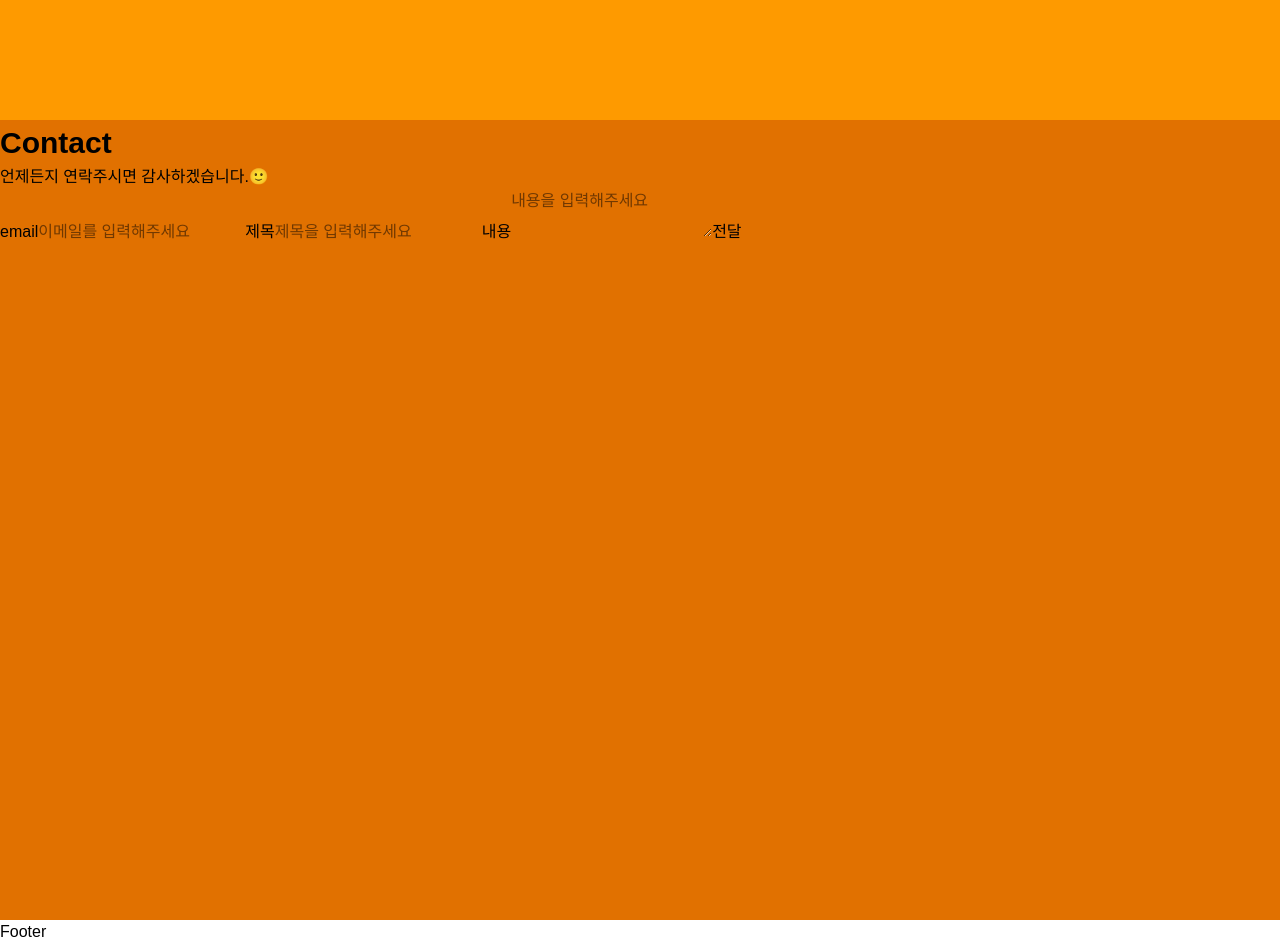
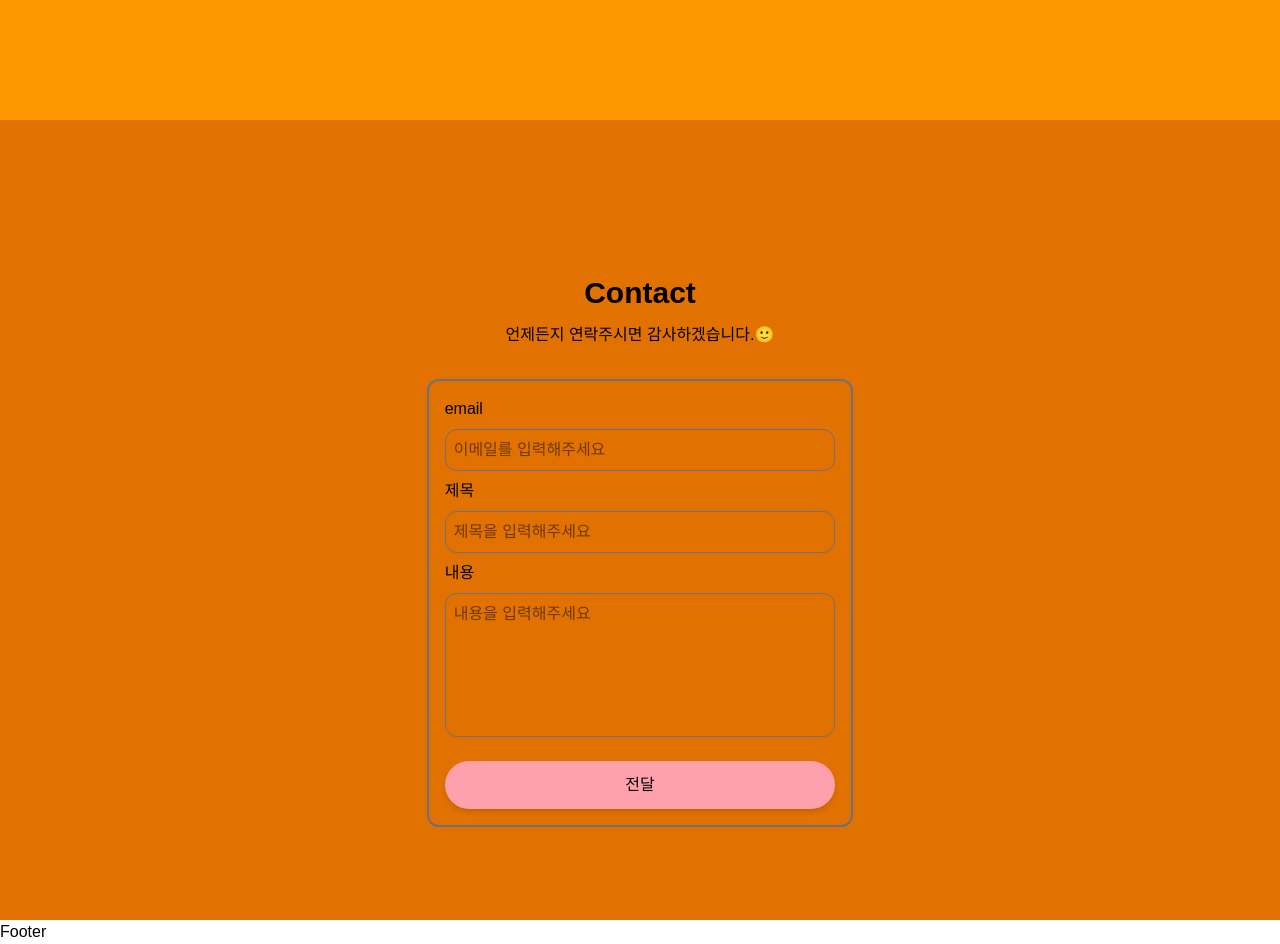
Before and after one commit to heerokj/my-portfolio, a Next.js app: page / in a window 1280 px wide. Shown: the part 3880-4824 px from the top of the page. Built offline with nearby package versions, Linux system fonts and the light colour scheme; a web font is replaced by a local one.

Commit message:
contact 영역 + 스타일 적용

```diff
--- /dev/null
+++ b/src/app/api/contact/route.js
@@ -0,0 +1,21 @@
+import { sendEmail } from "@/lib/nodemailer";
+
+export async function POST(req, res) {
+  const body = await req.json();
+
+  // Nodemailer 이메일 전송 로직
+  return sendEmail(body)
+    .then(
+      () =>
+        new Response(JSON.stringify({ message: "메일을 성공적으로 보냈음" }), {
+          status: 200,
+        })
+    )
+    .catch((error) => {
+      console.error(error);
+
+      return new Response(JSON.stringify({ message: "메일 전송에 실패함" }), {
+        status: 500,
+      });
+    });
+}
--- a/src/components/Contact.jsx
+++ b/src/components/Contact.jsx
@@ -3,7 +3,7 @@ import ContactForm from "./ContactForm";
 
 export default function Contact() {
   return (
-    <div>
+    <div className="flex flex-col items-center gap-2 pt-[150px]">
       <h2 className="font-content text-[30px] font-bold">Contact</h2>
       <p>언제든지 연락주시면 감사하겠습니다.🙂</p>
       <ContactForm />
--- a/src/components/ContactForm.jsx
+++ b/src/components/ContactForm.jsx
@@ -23,8 +23,7 @@ export default function ContactForm() {
   };
 
   return (
-    <div>
-      <form>
+    <form className="border-2 p-4 flex flex-col gap-2 w-1/3 rounded-xl border-gray-500 mt-6">
       <label htmlFor="email">email</label>
       <input
         type="email"
@@ -34,6 +33,7 @@ export default function ContactForm() {
         value={form.email}
         onChange={handleChange}
         required
+        className="border p-2 rounded-xl border-gray-500"
       />
       <label htmlFor="title">제목</label>
       <input
@@ -44,6 +44,7 @@ export default function ContactForm() {
         value={form.title}
         onChange={handleChange}
         required
+        className="border p-2 rounded-xl border-gray-500"
       />
       <label htmlFor="message">내용</label>
       <textarea
@@ -54,11 +55,15 @@ export default function ContactForm() {
         value={form.message}
         onChange={handleChange}
         required
+        className="border p-2 rounded-xl border-gray-500 resize-none h-36"
       />
-        <button type="button" onClick={onSubmit}>
+      <button
+        type="button"
+        onClick={onSubmit}
+        className="rounded-full py-3 px-5 mt-4 shadow-md bg-rose-300"
+      >
         전달
       </button>
     </form>
-    </div>
   );
 }
```
Lines whose indentation alone changed are shown as unchanged.
